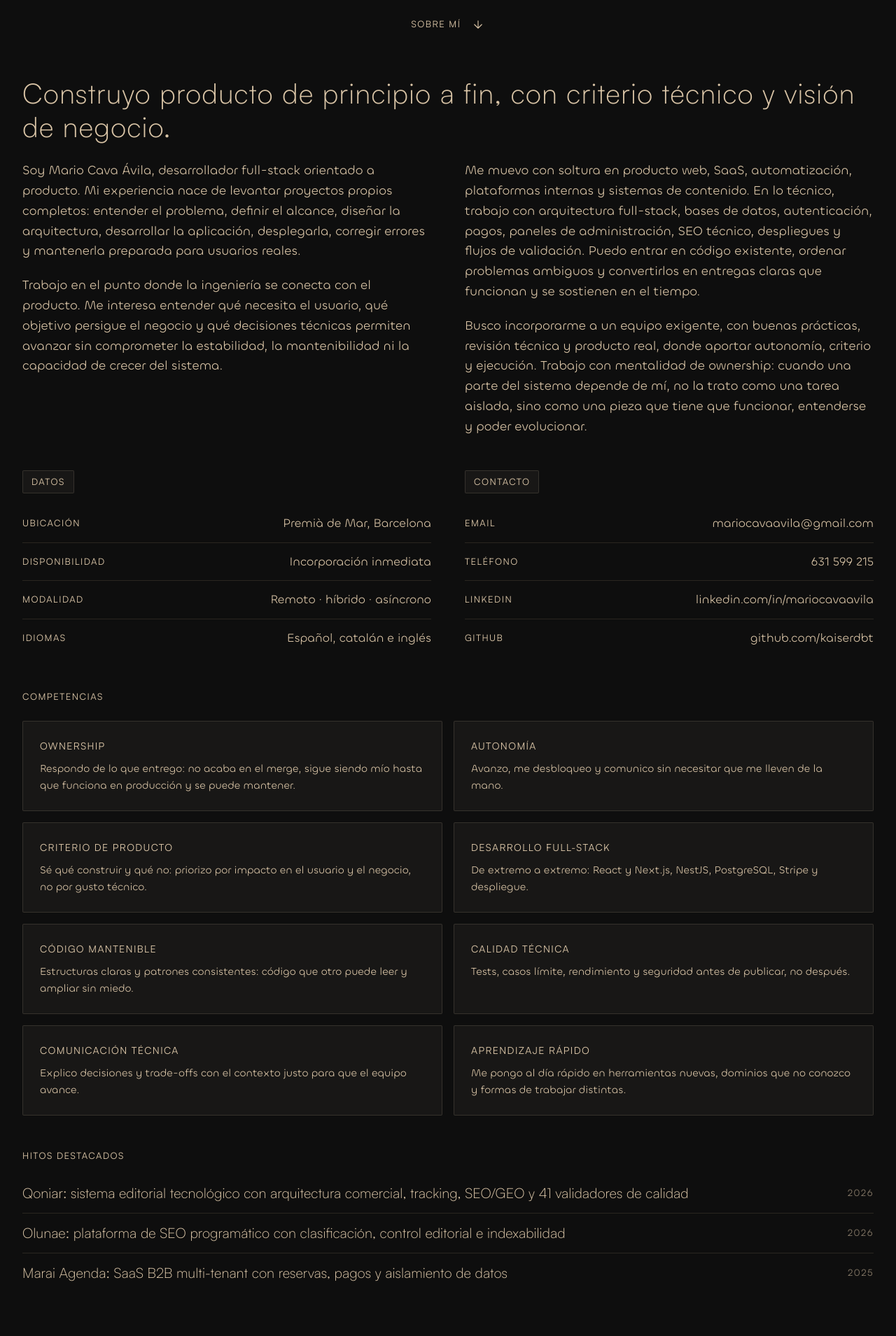
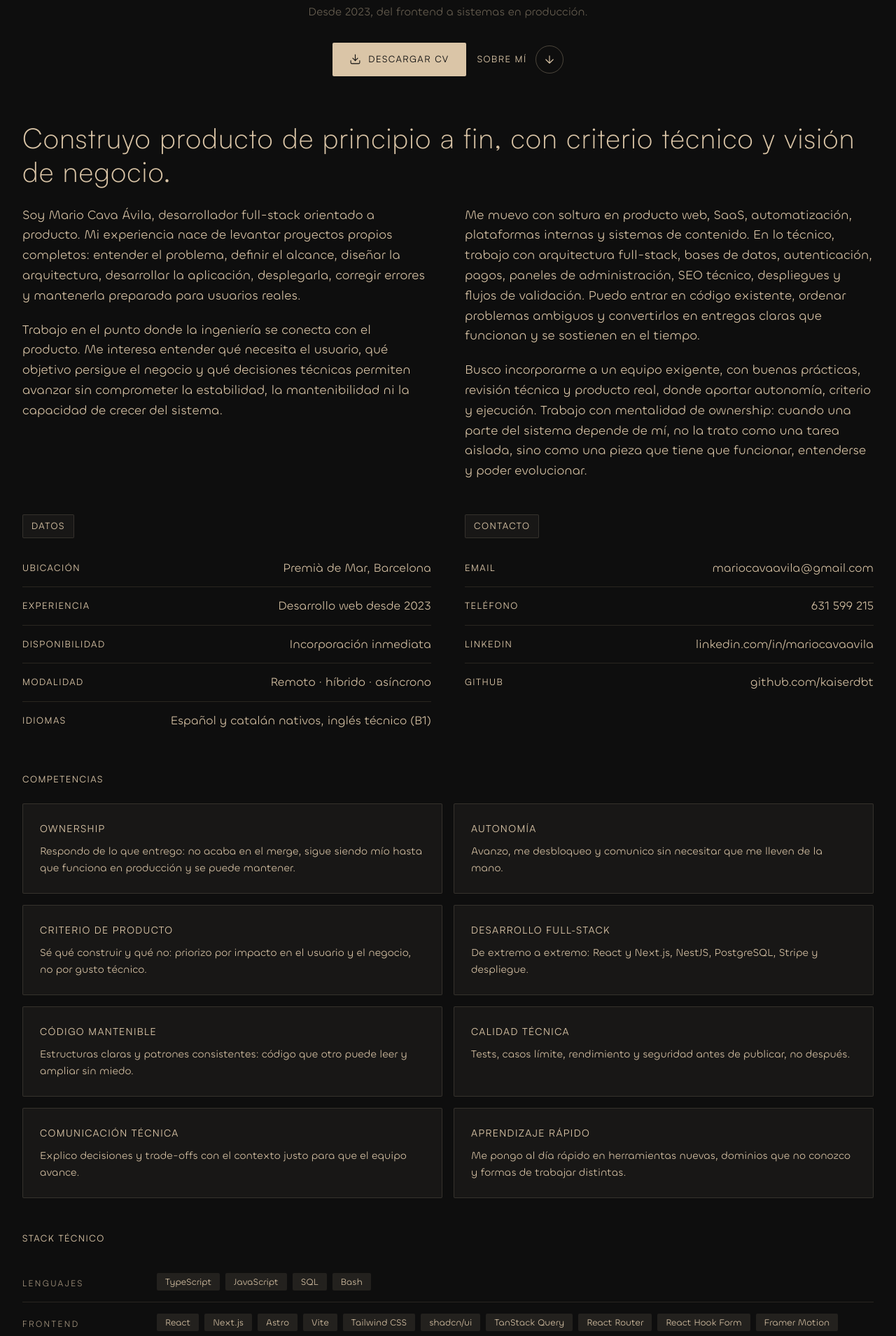
Before and after one commit to kaiserdbt/mario-portfolio, a Next.js app: page /about in a window 1280 px wide. Shown: the part 880-2789 px from the top of the page at 70% size. Built offline with nearby package versions, Linux system fonts and the light colour scheme; no server answers.

Commit message:
content: rework about and services pages for recruiter focus

```diff
--- a/src/app/about/page.tsx
+++ b/src/app/about/page.tsx
@@ -1,5 +1,7 @@
 import Image from "next/image";
 import { profile } from "@/data/profile";
+import { stack } from "@/data/stack";
+import { getProject, type ProjectMetric } from "@/data/projects";
 import { buildMetadata } from "@/lib/seo";
 
 export const metadata = buildMetadata({
@@ -11,9 +13,10 @@ export const metadata = buildMetadata({
 
 const details = [
   { label: "Ubicación", value: profile.location },
+  { label: "Experiencia", value: "Desarrollo web desde 2023" },
   { label: "Disponibilidad", value: "Incorporación inmediata" },
   { label: "Modalidad", value: "Remoto · híbrido · asíncrono" },
-  { label: "Idiomas", value: "Español, catalán e inglés" },
+  { label: "Idiomas", value: "Español y catalán nativos, inglés técnico (B1)" },
 ];
 
 const contact = [
@@ -34,10 +37,61 @@ const competencias = [
   { title: "Aprendizaje rápido", body: "Me pongo al día rápido en herramientas nuevas, dominios que no conozco y formas de trabajar distintas." },
 ];
 
+// las cifras viven en projects.ts; aquí solo elijo qué dos enseñar por slug
+function milestoneStats(slug: string, labels: string[]): ProjectMetric[] {
+  const project = getProject(slug);
+  if (!project) return [];
+  return labels
+    .map((label) => project.metrics.find((m) => m.label === label))
+    .filter((m): m is ProjectMetric => Boolean(m))
+    .slice(0, 2);
+}
+
 const milestones = [
-  { name: "Qoniar: sistema editorial tecnológico con arquitectura comercial, tracking, SEO/GEO y 41 validadores de calidad", year: "2026" },
-  { name: "Olunae: plataforma de SEO programático con clasificación, control editorial e indexabilidad", year: "2026" },
-  { name: "Marai Agenda: SaaS B2B multi-tenant con reservas, pagos y aislamiento de datos", year: "2025" },
+  {
+    name: "Qoniar",
+    kind: "Producto propio",
+    summary:
+      "Sistema editorial tecnológico con arquitectura comercial, tracking y SEO/GEO, sostenido por 41 validadores de calidad.",
+    tags: ["Editorial tech", "SEO/GEO", "Tracking", "41 validadores"],
+    href: "https://qoniar.com/",
+    slug: "qoniar",
+    metricLabels: ["Casos de test", "Páginas modeladas"],
+    year: "2026",
+  },
+  {
+    name: "Olunae",
+    kind: "Producto propio",
+    summary:
+      "Plataforma de SEO programático con clasificación, control editorial e indexabilidad.",
+    tags: ["SEO programático", "Clasificación", "Indexabilidad"],
+    href: "https://olunae.com/",
+    slug: "olunae",
+    metricLabels: ["Tests", "Capas de defensa IA"],
+    year: "2026",
+  },
+  {
+    name: "Marai Agenda",
+    kind: "Producto propio",
+    summary:
+      "SaaS B2B multi-tenant con reservas, pagos y aislamiento de datos por cliente.",
+    tags: ["SaaS B2B", "Multi-tenant", "Pagos", "Aislamiento de datos"],
+    href: "https://maraiagenda.com/es",
+    slug: "marai-agenda",
+    metricLabels: ["Idiomas", "Modelo de datos"],
+    year: "2025",
+  },
+  {
+    name: "Frontend y landings a medida",
+    kind: "Freelance · clientes y empresas",
+    summary:
+      "Páginas frontend y landings para empresas y clientes, desarrolladas de forma autónoma, del encargo a la entrega.",
+    tags: ["Frontend", "Landings", "Diseño web"],
+    href: "",
+    slug: "",
+    metricLabels: [],
+    year: "2023-2025",
+  },
 ];
 
 export default function AboutPage() {
@@ -75,14 +129,42 @@ export default function AboutPage() {
               <p className="mx-auto mt-6 max-w-md font-soft text-[18px] leading-[1.5] text-accent/60 min-[810px]:text-[22px] min-[810px]:leading-[33px] min-[1480px]:mx-0">
                 Ingeniero de software full-stack.
               </p>
+              <p className="mx-auto mt-3 max-w-md font-soft text-[15px] leading-[1.5] text-accent/45 min-[810px]:text-[16px] min-[1480px]:mx-0">
+                Desde 2023, del frontend a sistemas en producción.
+              </p>
+              <div className="mt-8 flex flex-wrap items-center justify-center gap-4 min-[1480px]:justify-start">
+                <a
+                  href={profile.cvUrl}
+                  download
+                  target="_blank"
+                  rel="noopener noreferrer"
+                  className="inline-flex items-center gap-2.5 rounded-xs bg-accent px-6 py-3.5 font-heading text-[13px] uppercase tracking-[0.115em] text-background transition-colors duration-300 hover:bg-accent-2"
+                >
+                  <svg
+                    width="17"
+                    height="17"
+                    viewBox="0 0 24 24"
+                    fill="none"
+                    stroke="currentColor"
+                    strokeWidth="1.5"
+                    strokeLinecap="round"
+                    strokeLinejoin="round"
+                    aria-hidden
+                  >
+                    <path d="M21 15v4a2 2 0 0 1-2 2H5a2 2 0 0 1-2-2v-4" />
+                    <path d="M7 10l5 5 5-5" />
+                    <path d="M12 15V3" />
+                  </svg>
+                  Descargar CV
+                </a>
+
                 <a
                   href="#sobre-mi"
                   aria-label="Ir a sobre mí"
-                className="group mt-8 inline-flex items-center gap-4"
+                  className="group inline-flex items-center gap-3 font-heading text-[13px] uppercase tracking-[0.115em] text-accent"
                 >
-                <span className="font-heading text-[13px] uppercase tracking-[0.115em] text-accent">
                   Sobre mí
-                </span>
+                  <span className="flex h-10 w-10 items-center justify-center rounded-full border border-accent/30 transition-colors duration-300 group-hover:border-accent/60 group-hover:bg-accent/10">
                     <svg
                       width="18"
                       height="18"
@@ -97,7 +179,9 @@ export default function AboutPage() {
                     >
                       <path d="M12 5v14M5 12l7 7 7-7" />
                     </svg>
+                  </span>
                 </a>
+              </div>
             </div>
 
             <div id="sobre-mi" className="mt-16 scroll-mt-28">
@@ -217,22 +301,117 @@ export default function AboutPage() {
 
             <div className="mt-12">
               <p className="font-heading text-[13px] uppercase tracking-[0.115em] text-accent">
+                Stack técnico
+              </p>
+              <div className="mt-6 flex flex-col">
+                {stack.map((category) => (
+                  <div
+                    key={category.title}
+                    className="flex flex-col gap-3 border-t border-border py-4 first:border-t-0 sm:flex-row sm:gap-8"
+                  >
+                    <h3 className="font-heading text-[12px] uppercase tracking-[0.2em] text-accent/70 sm:w-40 sm:shrink-0 sm:pt-1.5">
+                      {category.title}
+                    </h3>
+                    <ul className="flex flex-wrap gap-2">
+                      {category.items.map((item) => (
+                        <li
+                          key={item}
+                          className="rounded-xs bg-accent/10 px-3 py-1.5 font-soft text-[13px] leading-none text-accent"
+                        >
+                          {item}
+                        </li>
+                      ))}
+                    </ul>
+                  </div>
+                ))}
+              </div>
+            </div>
+
+            <div className="mt-12">
+              <p className="font-heading text-[13px] uppercase tracking-[0.115em] text-accent">
                 Hitos destacados
               </p>
               <ul className="mt-4">
-                {milestones.map((item, i) => (
+                {milestones.map((item, i) => {
+                  const stats = milestoneStats(item.slug, item.metricLabels);
+                  const hasStats = stats.length > 0;
+                  return (
                     <li
                       key={`${item.name}-${i}`}
-                    className="flex items-center justify-between gap-6 border-t border-border py-4 first:border-t-0"
+                      className="grid gap-x-8 gap-y-2 border-t border-border py-6 first:border-t-0 sm:grid-cols-[1fr_auto]"
                     >
-                    <span className="font-display text-[20px] font-light leading-[1.2] text-accent">
+                      <div>
+                        <div className="flex flex-wrap items-baseline gap-x-3 gap-y-1">
+                          <h3 className="font-display text-[22px] font-light leading-tight text-accent">
                             {item.name}
+                          </h3>
+                          <span className="font-heading text-[12px] uppercase tracking-[0.115em] text-accent/55">
+                            {item.kind}
                           </span>
-                    <span className="font-heading text-[13px] tracking-[0.115em] text-accent/60">
+                        </div>
+                        <p className="mt-2 max-w-xl font-soft text-[17px] leading-[1.6] text-accent/80">
+                          {item.summary}
+                        </p>
+                        <ul className="mt-3 flex flex-wrap gap-2">
+                          {item.tags.map((tag) => (
+                            <li
+                              key={tag}
+                              className="rounded-xs border border-accent/15 bg-accent/5 px-2.5 py-1 font-heading text-[11px] uppercase tracking-[0.08em] text-accent"
+                            >
+                              {tag}
+                            </li>
+                          ))}
+                        </ul>
+                        {hasStats && (
+                          <div className="mt-3.5 flex flex-wrap items-baseline gap-x-5 gap-y-1.5">
+                            {stats.map((m) => (
+                              <span
+                                key={m.label}
+                                className="inline-flex items-baseline gap-1.5"
+                              >
+                                <span className="font-soft text-[15px] leading-none text-accent">
+                                  {m.value}
+                                </span>
+                                <span className="font-heading text-[11px] uppercase tracking-[0.08em] text-accent/50">
+                                  {m.label}
+                                </span>
+                              </span>
+                            ))}
+                          </div>
+                        )}
+                        {item.href && (
+                          <a
+                            href={item.href}
+                            target="_blank"
+                            rel="noopener noreferrer"
+                            className="group mt-4 inline-flex items-center gap-2.5 font-heading text-[13px] uppercase tracking-[0.115em] text-accent transition-colors hover:text-accent-2"
+                          >
+                            Ver en vivo
+                            <span className="flex h-8 w-8 items-center justify-center rounded-full border border-accent/30 transition-colors duration-300 group-hover:border-accent/60 group-hover:bg-accent/10">
+                              <svg
+                                width="14"
+                                height="14"
+                                viewBox="0 0 24 24"
+                                fill="none"
+                                stroke="currentColor"
+                                strokeWidth="1.5"
+                                strokeLinecap="round"
+                                strokeLinejoin="round"
+                                className="transition-transform duration-300 group-hover:translate-x-0.5 group-hover:-translate-y-0.5"
+                                aria-hidden
+                              >
+                                <path d="M7 17 17 7M7 7h10v10" />
+                              </svg>
+                            </span>
+                          </a>
+                        )}
+                      </div>
+                      <span className="font-heading text-[13px] tracking-[0.115em] text-accent sm:pt-1 sm:text-right">
                         {item.year}
                       </span>
                     </li>
-                ))}
+                  );
+                })}
               </ul>
             </div>
           </div>
--- a/src/app/services/page.tsx
+++ b/src/app/services/page.tsx
@@ -6,7 +6,7 @@ import { profile } from "@/data/profile";
 import { buildMetadata } from "@/lib/seo";
 
 export const metadata = buildMetadata({
-  title: "Servicios",
+  title: "Capacidades",
   description:
     "Webs, SaaS y automatización: productos digitales rápidos y mantenibles, listos para convertir, operar y evolucionar.",
   path: "/services",
@@ -16,7 +16,7 @@ const blocks = [
   {
     id: "webs",
     heading: "Webs y landings de alto rendimiento",
-    lead: "A medida para negocios que no se conforman con verse bien: cada página pensada para convertir las visitas en oportunidades reales.",
+    lead: "Construyo webs y landings pensadas para convertir, no solo para verse bien: cada sección cumple una función, con estructura, jerarquía y mensaje claros.",
     image: "/services/webs-hd.webp",
     width: 2000,
     height: 1500,
@@ -39,7 +39,7 @@ const blocks = [
   {
     id: "saas",
     heading: "SaaS a medida para operar, cobrar y escalar",
-    lead: "Diseño y desarrollo el producto SaaS de principio a fin: modelo de datos, API, pagos, paneles y automatización. Una plataforma que aísla a cada cliente, sostiene cobros y operación, y crece en clientes, sedes o módulos a medida que el negocio lo necesita.",
+    lead: "Diseño y desarrollo el producto SaaS entero: modelo de datos, API, pagos, paneles y automatización. Una plataforma multi-tenant que aísla cada cuenta, sostiene cobros y operación, y escala en clientes, sedes o módulos sin rehacer la arquitectura.",
     image: "/services/saas-vertical.webp",
     width: 1500,
     height: 2000,
@@ -67,14 +67,14 @@ const blocks = [
       },
       {
         label: "Confianza, seguridad y cumplimiento",
-        body: "Un SaaS gestiona datos sensibles, pagos y operaciones, así que la seguridad forma parte del diseño desde el principio: permisos, validaciones, trazabilidad y recuperación ante errores. El producto se apoya en 432 archivos de pruebas y un CI/CD que analiza seguridad en cada cambio (Trivy, Gitleaks) y pasa una revisión de código por IA antes de fusionar.",
+        body: "Un SaaS gestiona datos sensibles, pagos y operaciones, así que la seguridad forma parte del diseño desde el principio: permisos, validaciones, trazabilidad y recuperación ante errores. El producto se apoya en más de 4.800 pruebas y un CI/CD que analiza seguridad en cada cambio (Trivy, Gitleaks) y pasa una revisión de código por IA antes de fusionar.",
       },
     ],
   },
   {
     id: "automatizacion",
     heading: "Automatización operativa para reducir trabajo manual",
-    lead: "Diseño flujos que conectan herramientas, ordenan procesos y eliminan tareas repetitivas sin perder el control. No se trata de automatizar por automatizar: busco sistemas fiables que ahorren tiempo, reduzcan errores y dejen al equipo concentrarse en las decisiones que importan.",
+    lead: "Diseño flujos que conectan herramientas, ordenan procesos y eliminan tareas repetitivas sin perder el control. No se trata de automatizar por automatizar: construyo sistemas fiables que ahorran tiempo, reducen errores y liberan al equipo para las decisiones que importan.",
     image: "/services/automatizacion.webp",
     width: 2000,
     height: 1500,
@@ -82,7 +82,7 @@ const blocks = [
     features: [
       {
         label: "Flujos a medida",
-        body: "Analizo cómo trabaja tu negocio y convierto los procesos manuales en flujos claros, medibles y mantenibles. Automatizo sincronización de datos, avisos internos, generación de informes, seguimiento de clientes, clasificación de solicitudes, actualizaciones de CRM y tareas recurrentes que hoy dependen de copiar, pegar y revisar a mano.",
+        body: "Analizo cómo funciona la operación y convierto los procesos manuales en flujos claros, medibles y mantenibles. Automatizo sincronización de datos, avisos internos, generación de informes, seguimiento de clientes, clasificación de solicitudes, actualizaciones de CRM y tareas recurrentes que hoy dependen de copiar, pegar y revisar a mano.",
       },
       {
         label: "Control y supervisión",
@@ -90,7 +90,7 @@ const blocks = [
       },
       {
         label: "Integraciones entre sistemas",
-        body: "Conecto APIs, webhooks, bases de datos, formularios, CRMs, calendarios, herramientas de comunicación y tareas programadas para que la información fluya sin intervención manual. La prioridad es que tus sistemas trabajen juntos, mantengan datos consistentes y reduzcan la fricción operativa del día a día.",
+        body: "Conecto APIs, webhooks, bases de datos, formularios, CRMs, calendarios, herramientas de comunicación y tareas programadas para que la información fluya sin intervención manual. La prioridad es que los sistemas trabajen juntos, mantengan datos consistentes y reduzcan la fricción operativa del día a día.",
       },
     ],
   },
@@ -104,9 +104,8 @@ export default function ServicesPage() {
           Webs, SaaS <span className="italic">&amp; automatización</span>
         </h1>
         <p className="mx-auto mt-6 max-w-xl font-soft text-[18px] leading-[27px] text-accent min-[810px]:text-[22px] min-[810px]:leading-[33px] min-[1600px]:text-[24px] min-[1600px]:leading-[36px]">
-          Productos digitales para negocios que necesitan algo más que presencia
-          en línea: sistemas rápidos y mantenibles, listos para convertir,
-          operar y evolucionar.
+          Construyo productos digitales completos: sistemas rápidos, seguros y
+          mantenibles, listos para convertir, operar y evolucionar.
         </p>
         <div className="mt-9 flex justify-center">
           <Link
@@ -203,22 +202,40 @@ export default function ServicesPage() {
 
       <section id="contact" className="mx-auto w-full max-w-[1400px] px-6 py-32 sm:px-8">
         <div className="mx-auto max-w-2xl text-center">
-          <p className="font-heading text-[16px] uppercase tracking-[0.18em] text-accent">
+          <span className="inline-flex items-center gap-2.5 rounded-full border border-accent/20 bg-accent/5 px-4 py-2 font-heading text-[13px] uppercase tracking-[0.18em] text-accent">
+            <span
+              aria-hidden
+              className="h-1.5 w-1.5 rounded-full bg-accent-2 animate-pulse-dot"
+            />
             Disponible
-          </p>
-          <h2 className="mt-5 font-display text-[40px] font-light leading-[1.1] text-accent sm:text-[64px]">
-            ¿Tienes un proyecto entre manos?{" "}
-            <span className="italic">Hablémoslo.</span>
+          </span>
+          <h2 className="mt-7 font-display text-[40px] font-light leading-[1.1] text-accent sm:text-[64px]">
+            Esto es lo que construyo.{" "}
+            <span className="italic">¿Lo queréis en vuestro equipo?</span>
           </h2>
           <p className="mx-auto mt-6 max-w-xl font-soft text-[18px] leading-relaxed text-accent">
-            Cuéntame qué necesitas y te propongo el enfoque, el alcance y los plazos.
+            Desarrollador full-stack disponible para incorporación inmediata, en
+            remoto, híbrido o asíncrono. Lo que habéis visto lo llevo de la
+            arquitectura al mantenimiento en producción. Contadme el equipo y el
+            producto, y os respondo con claridad.
           </p>
-          <a
-            href={`mailto:${profile.email}`}
-            className="mt-10 inline-block rounded-xs bg-accent px-8 py-4 text-[18px] font-medium text-background transition-opacity hover:opacity-90"
-          >
-            {profile.email}
-          </a>
+          <div className="mt-10 flex flex-col items-center gap-5">
+            <Link
+              href="/contact"
+              className="inline-block rounded-xs bg-accent px-8 py-4 text-[18px] font-medium text-background transition-opacity hover:opacity-90"
+            >
+              Hablemos
+            </Link>
+            <a
+              href={`mailto:${profile.email}`}
+              className="group font-soft text-[15px] text-accent/70 transition-colors hover:text-accent"
+            >
+              o escríbeme a{" "}
+              <span className="text-accent group-hover:text-accent-2">
+                {profile.email}
+              </span>
+            </a>
+          </div>
         </div>
       </section>
     </>
```
Lines whose indentation alone changed are shown as unchanged.
